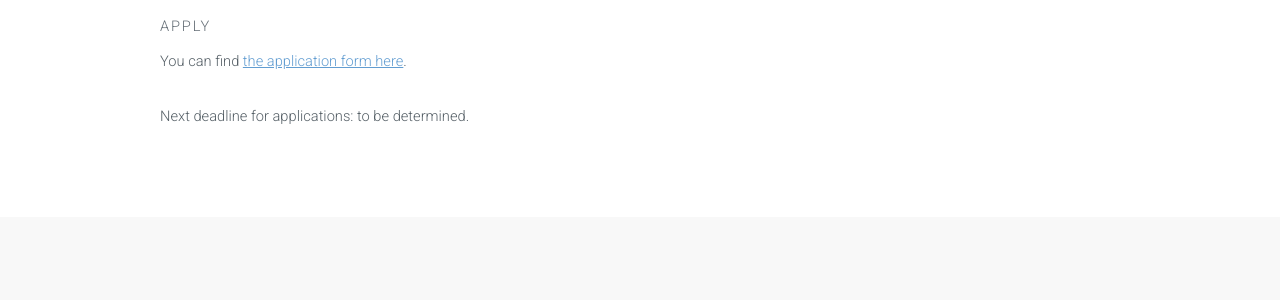
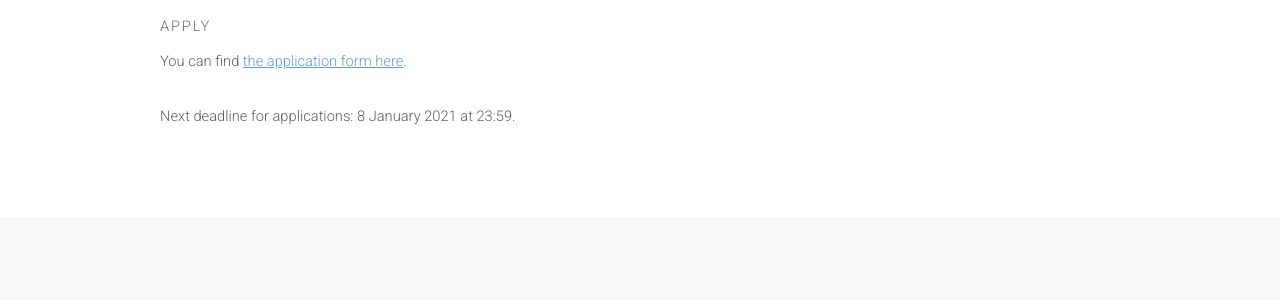
Before and after one commit to TU-Delft-DCC/DCC-website, a Jekyll site: the page built from _pages/assignment-application.md, in a window 1280 px wide and 900 px high, scrolled down 1251 px. Shown: the part 513-813 px from the top of the window. Built offline with Jekyll 4.4.1, drawn with Linux system fonts in a browser that asks for light colours.

Commit message:
Added deadline to application page

```diff
--- a/_pages/assignment-application.md
+++ b/_pages/assignment-application.md
@@ -55,4 +55,4 @@ If you would like more information before submitting an assignment, please [send
 
 You can find [the application form here](https://forms.office.com/Pages/ResponsePage.aspx?id=TVJuCSlpMECM04q0LeCIe9bK9RlghsdLqSsK-LbEAcRUQUZQTkMxTVY5Sk5RQlU4OFpDR1g0UVBEOS4u).
 
-Next deadline for applications: to be determined.
+Next deadline for applications: 8 January 2021 at 23:59.
```
